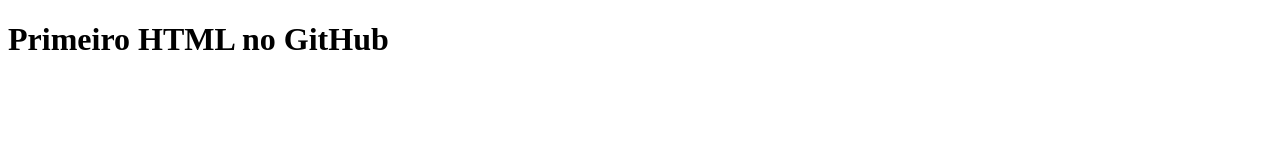
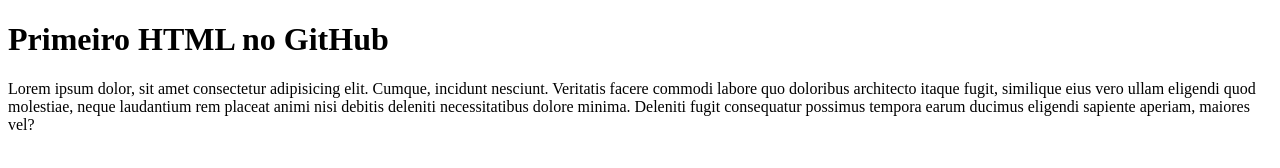
Before and after one commit to sabrinavianaa/teste-git, a plain HTML site: page index.html in a window 1280 px wide. Drawn offline with Linux system fonts and the light colour scheme.

Commit message:
Inclusão de parágrafo

```diff
--- a/index.html
+++ b/index.html
@@ -8,5 +8,6 @@
 </head>
 <body>
     <h1>Primeiro HTML no GitHub</h1>
+    Lorem ipsum dolor, sit amet consectetur adipisicing elit. Cumque, incidunt nesciunt. Veritatis facere commodi labore quo doloribus architecto itaque fugit, similique eius vero ullam eligendi quod molestiae, neque laudantium rem placeat animi nisi debitis deleniti necessitatibus dolore minima. Deleniti fugit consequatur possimus tempora earum ducimus eligendi sapiente aperiam, maiores vel?
 </body>
 </html>
```
